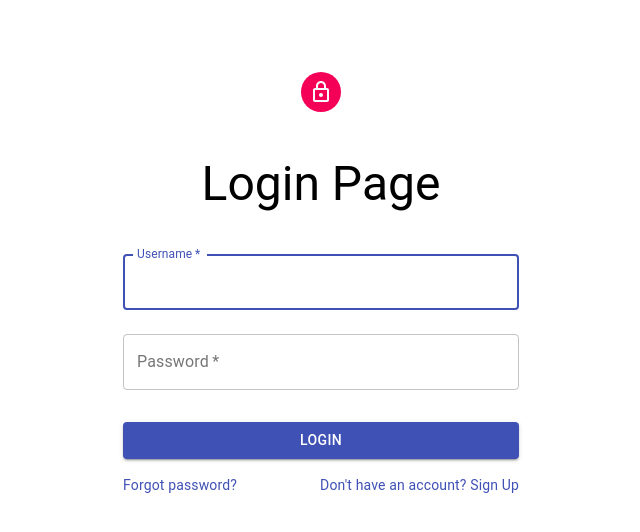
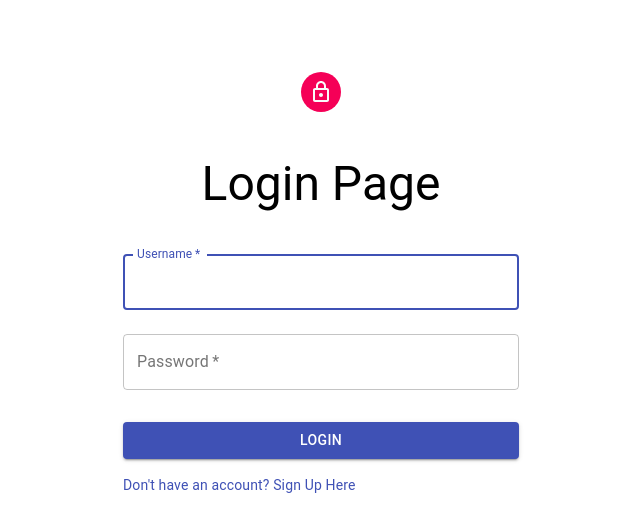
Before and after one commit to axk5209/recipeyent, a React (Create React App) app: page /login in a window 1280 px wide. Shown: the top 532 px of the page, without its empty margins (319-959 px from the left). Built offline with nearby package versions, Linux system fonts and the light colour scheme.

Commit message:
More user-friendly back-end support

```diff
--- a/src/components/Login.js
+++ b/src/components/Login.js
@@ -120,14 +120,9 @@ const Login = function (props) {
 						Login
           </Button>
 					<Grid container>
-						<Grid item xs>
-							<Link href="#" variant="body2">
-								Forgot password?
-              </Link>
-						</Grid>
 						<Grid item>
 							<Link href="/signup" variant="body2">
-								{"Don't have an account? Sign Up"}
+								{"Don't have an account? Sign Up Here"}
 							</Link>
 						</Grid>
 					</Grid>
--- a/src/components/SignUp.js
+++ b/src/components/SignUp.js
@@ -82,12 +82,19 @@ export default function SignUp() {
 
 	async function onSubmit(event) {
 		event.preventDefault()
-		const userInfo = await usersService.create({ username, firstName, lastName, email, password })
-		if (userInfo) {
-			history.push("/login")
+		if (!(username && firstName && lastName && email && password))
+		{
+			setErrorMessage('Please fill all the required fields.')
 		}
-		else {
-			setErrorMessage('This username has been taken. Please enter another username.')
+		else
+		{
+			try {
+				const userInfo = await usersService.create({ username, firstName, lastName, email, password })
+				history.push("/login")
+			}
+			catch (error) {
+				setErrorMessage('This username has been taken. Please enter another username.')
+			}
 		}
 	}
 
```
